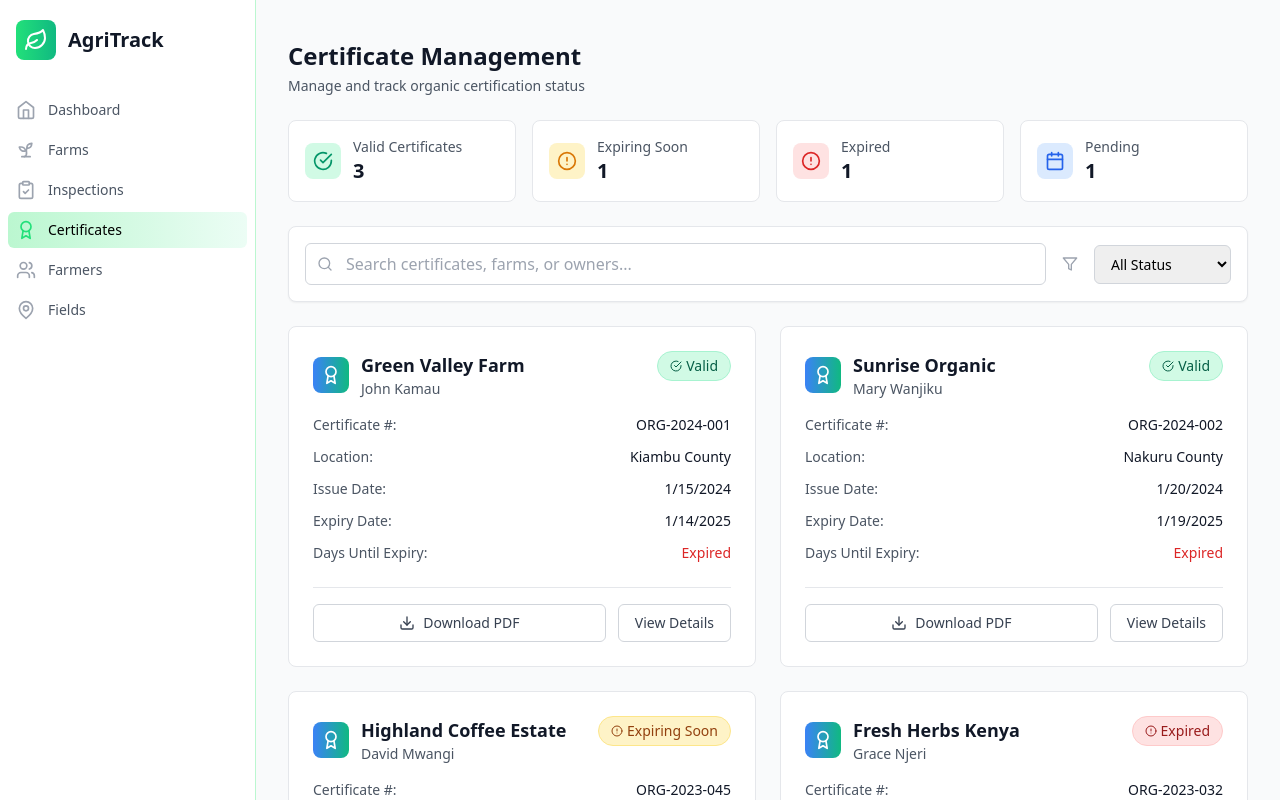
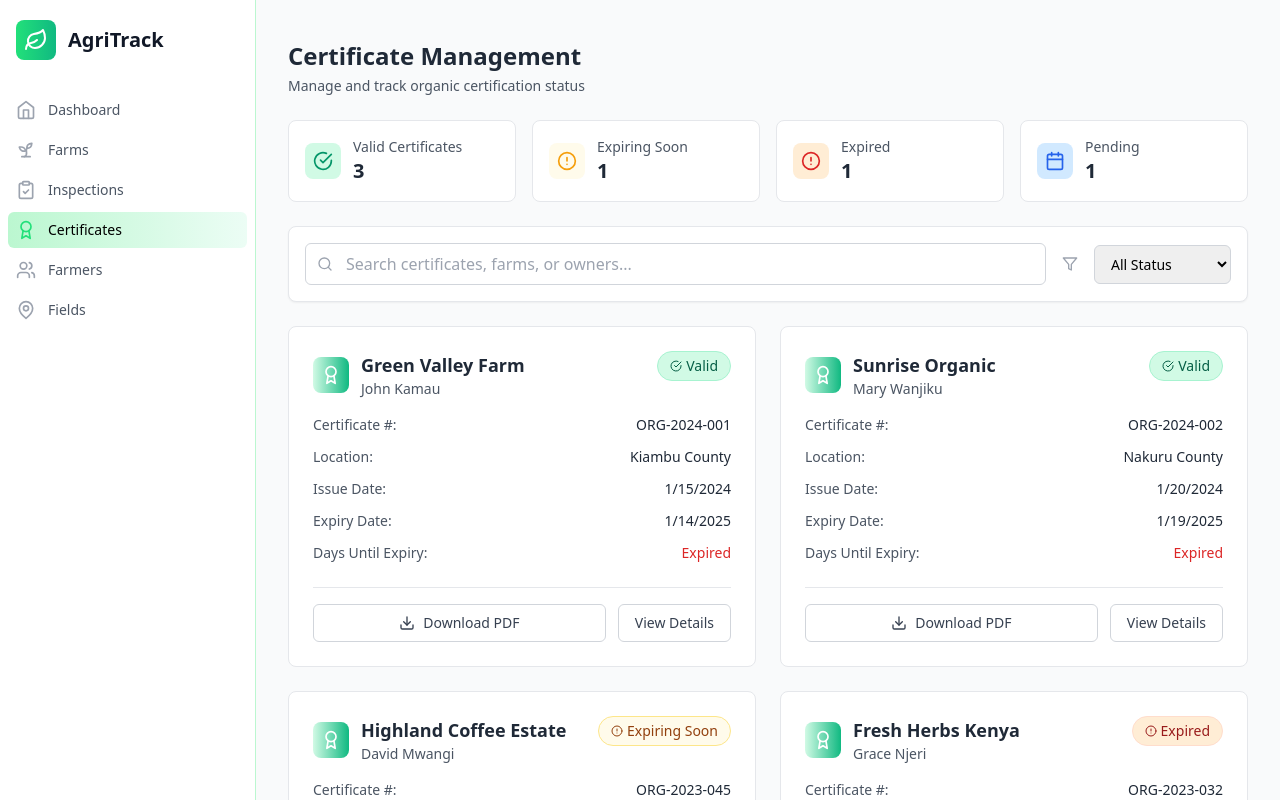
Before and after one commit to Gmatieso/organic-certification-frontend, a React (Vite) app: page /certificates in a window 1280 px wide. Shown: the top 800 px of the page. Built offline with nearby package versions, Linux system fonts and the light colour scheme.

Commit message:
Chore: Refining UI and Color Theme for CertificateManagement

```diff
--- a/src/pages/CertificateManagement.tsx
+++ b/src/pages/CertificateManagement.tsx
@@ -91,10 +91,10 @@ const CertificateManagement: React.FC = () => {
 
   const getStatusBadge = (status: string) => {
     const styles = {
-      'valid': 'bg-emerald-100 text-emerald-800 border-emerald-200',
-      'expiring-soon': 'bg-amber-100 text-amber-800 border-amber-200',
-      'expired': 'bg-red-100 text-red-800 border-red-200',
-      'pending': 'bg-blue-100 text-blue-800 border-blue-200'
+      'valid': 'bg-pesiraEmerald100 text-emerald-800 border-emerald-200',
+      'expiring-soon': 'bg-pesiraAmber100 text-amber-800 border-amber-200',
+      'expired': 'bg-pesiraRed100 text-red-800 border-pesiraRed200',
+      'pending': 'bg-pesiraBlue100 text-blue-800 border-blue-200'
     };
 
     const icons = {
@@ -137,62 +137,62 @@ const CertificateManagement: React.FC = () => {
     <div className="space-y-6">
       {/* Header */}
       <div>
-        <h1 className="text-2xl font-bold text-gray-900">Certificate Management</h1>
-        <p className="mt-1 text-sm text-gray-600">Manage and track organic certification status</p>
+        <h1 className="text-2xl font-bold text-pesiraGray900">Certificate Management</h1>
+        <p className="mt-1 text-sm text-pesiraGray600">Manage and track organic certification status</p>
       </div>
 
       {/* Summary Cards */}
       <div className="grid grid-cols-1 md:grid-cols-4 gap-4">
-        <div className="bg-white rounded-lg border border-gray-200 p-4">
+        <div className="bg-pesiraWhite rounded-lg border border-pesiraGray200 p-4">
           <div className="flex items-center">
-            <div className="bg-emerald-100 p-2 rounded-lg">
+            <div className="bg-pesiraEmerald100 p-2 rounded-lg">
               <CheckCircle className="h-5 w-5 text-emerald-600" />
             </div>
             <div className="ml-3">
-              <p className="text-sm font-medium text-gray-600">Valid Certificates</p>
-              <p className="text-xl font-bold text-gray-900">
+              <p className="text-sm font-medium text-pesiraGray600">Valid Certificates</p>
+              <p className="text-xl font-bold text-pesiraGray900">
                 {certificates.filter(c => c.status === 'valid').length}
               </p>
             </div>
           </div>
         </div>
 
-        <div className="bg-white rounded-lg border border-gray-200 p-4">
+        <div className="bg-white rounded-lg border border-pesiraGray200 p-4">
           <div className="flex items-center">
-            <div className="bg-amber-100 p-2 rounded-lg">
-              <AlertCircle className="h-5 w-5 text-amber-600" />
+            <div className="bg-pesiraAmber100 p-2 rounded-lg">
+              <AlertCircle className="h-5 w-5 text-pesiraAmber600" />
             </div>
             <div className="ml-3">
-              <p className="text-sm font-medium text-gray-600">Expiring Soon</p>
-              <p className="text-xl font-bold text-gray-900">
+              <p className="text-sm font-medium text-pesiraGray600">Expiring Soon</p>
+              <p className="text-xl font-bold text-pesiraGray900">
                 {certificates.filter(c => c.status === 'expiring-soon').length}
               </p>
             </div>
           </div>
         </div>
 
-        <div className="bg-white rounded-lg border border-gray-200 p-4">
+        <div className="bg-white rounded-lg border border-pesiraGray200 p-4">
           <div className="flex items-center">
-            <div className="bg-red-100 p-2 rounded-lg">
-              <AlertCircle className="h-5 w-5 text-red-600" />
+            <div className="bg-pesiraRed100 p-2 rounded-lg">
+              <AlertCircle className="h-5 w-5 text-pesiraRed600" />
             </div>
             <div className="ml-3">
-              <p className="text-sm font-medium text-gray-600">Expired</p>
-              <p className="text-xl font-bold text-gray-900">
+              <p className="text-sm font-medium text-pesiraGray600">Expired</p>
+              <p className="text-xl font-bold text-pesiraGray900">
                 {certificates.filter(c => c.status === 'expired').length}
               </p>
             </div>
           </div>
         </div>
 
-        <div className="bg-white rounded-lg border border-gray-200 p-4">
+        <div className="bg-pesiraWhite rounded-lg border border-pesiraGray200 p-4">
           <div className="flex items-center">
-            <div className="bg-blue-100 p-2 rounded-lg">
-              <Calendar className="h-5 w-5 text-blue-600" />
+            <div className="bg-pesiraBlue100 p-2 rounded-lg">
+              <Calendar className="h-5 w-5 text-pesiraBlue600" />
             </div>
             <div className="ml-3">
-              <p className="text-sm font-medium text-gray-600">Pending</p>
-              <p className="text-xl font-bold text-gray-900">
+              <p className="text-sm font-medium text-pesiraGray600">Pending</p>
+              <p className="text-xl font-bold text-pesiraGray900">
                 {certificates.filter(c => c.status === 'pending').length}
               </p>
             </div>
@@ -201,26 +201,26 @@ const CertificateManagement: React.FC = () => {
       </div>
 
       {/* Filters */}
-      <div className="bg-white rounded-lg shadow-sm border border-gray-200 p-4">
+      <div className="bg-pesiraWhite rounded-lg shadow-sm border border-pesiraGray200 p-4">
         <div className="flex flex-col sm:flex-row gap-4">
           <div className="flex-1">
             <div className="relative">
-              <Search className="absolute left-3 top-1/2 transform -translate-y-1/2 h-4 w-4 text-gray-400" />
+              <Search className="absolute left-3 top-1/2 transform -translate-y-1/2 h-4 w-4 text-pesiraGray400" />
               <input
                 type="text"
                 placeholder="Search certificates, farms, or owners..."
                 value={searchTerm}
                 onChange={(e) => setSearchTerm(e.target.value)}
-                className="w-full pl-10 pr-4 py-2 border border-gray-300 rounded-md focus:ring-2 focus:ring-blue-500 focus:border-transparent"
+                className="w-full pl-10 pr-4 py-2 border border-pesiraGray300 rounded-md focus:ring-2 focus:ring-pesiraGreen100 focus:border-transparent"
               />
             </div>
           </div>
           <div className="flex items-center space-x-4">
-            <Filter className="h-4 w-4 text-gray-400" />
+            <Filter className="h-4 w-4 text-pesiraGray400" />
             <select
               value={statusFilter}
               onChange={(e) => setStatusFilter(e.target.value)}
-              className="border border-gray-300 rounded-md px-3 py-2 text-sm focus:ring-2 focus:ring-blue-500 focus:border-transparent"
+              className="border border-pesiraGray300 rounded-md px-3 py-2 text-sm focus:ring-2 focus:ring-pesiraGreen100 focus:border-transparent"
             >
               <option value="all">All Status</option>
               <option value="valid">Valid</option>
@@ -238,15 +238,15 @@ const CertificateManagement: React.FC = () => {
           const daysUntilExpiry = getDaysUntilExpiry(certificate.expiryDate);
 
           return (
-            <div key={certificate.id} className="bg-white rounded-lg border border-gray-200 p-6 hover:shadow-md transition-shadow">
+            <div key={certificate.id} className="bg-pesiraWhite rounded-lg border border-pesiraGray200 p-6 hover:shadow-md transition-shadow">
               <div className="flex items-start justify-between mb-4">
                 <div className="flex items-center">
-                  <div className="bg-gradient-to-r from-blue-500 to-emerald-500 p-2 rounded-lg">
-                    <Award className="h-5 w-5 text-white" />
+                  <div className="bg-gradient-to-r from-pesiraGreen100 to-emerald-500 p-2 rounded-lg">
+                    <Award className="h-5 w-5 text-pesiraWhite" />
                   </div>
                   <div className="ml-3">
-                    <h3 className="text-lg font-semibold text-gray-900">{certificate.farmName}</h3>
-                    <p className="text-sm text-gray-600">{certificate.owner}</p>
+                    <h3 className="text-lg font-semibold text-pesiraGray900">{certificate.farmName}</h3>
+                    <p className="text-sm text-pesiraGray600">{certificate.owner}</p>
                   </div>
                 </div>
                 {getStatusBadge(certificate.status)}
@@ -254,35 +254,35 @@ const CertificateManagement: React.FC = () => {
 
               <div className="space-y-3">
                 <div className="flex justify-between text-sm">
-                  <span className="text-gray-600">Certificate #:</span>
-                  <span className="font-medium text-gray-900">{certificate.certificateNumber}</span>
+                  <span className="text-pesiraGray600">Certificate #:</span>
+                  <span className="font-medium text-pesiraGray900">{certificate.certificateNumber}</span>
                 </div>
 
                 <div className="flex justify-between text-sm">
-                  <span className="text-gray-600">Location:</span>
-                  <span className="text-gray-900">{certificate.location}</span>
+                  <span className="text-pesiraGray600">Location:</span>
+                  <span className="text-pesiraGray900">{certificate.location}</span>
                 </div>
 
                 {certificate.issueDate && (
                   <div className="flex justify-between text-sm">
-                    <span className="text-gray-600">Issue Date:</span>
-                    <span className="text-gray-900">{new Date(certificate.issueDate).toLocaleDateString()}</span>
+                    <span className="text-pesiraGray600">Issue Date:</span>
+                    <span className="text-pesiraGray900">{new Date(certificate.issueDate).toLocaleDateString()}</span>
                   </div>
                 )}
 
                 {certificate.expiryDate && (
                   <div className="flex justify-between text-sm">
-                    <span className="text-gray-600">Expiry Date:</span>
-                    <span className="text-gray-900">{new Date(certificate.expiryDate).toLocaleDateString()}</span>
+                    <span className="text-pesiraGray600">Expiry Date:</span>
+                    <span className="text-pesiraGray900">{new Date(certificate.expiryDate).toLocaleDateString()}</span>
                   </div>
                 )}
 
                 {daysUntilExpiry !== null && (
                   <div className="flex justify-between text-sm">
-                    <span className="text-gray-600">Days Until Expiry:</span>
+                    <span className="text-pesiraGray600">Days Until Expiry:</span>
                     <span className={`font-medium ${
-                      daysUntilExpiry < 30 ? 'text-red-600' :
-                      daysUntilExpiry < 90 ? 'text-amber-600' : 'text-emerald-600'
+                      daysUntilExpiry < 30 ? 'text-pesiraRed600' :
+                      daysUntilExpiry < 90 ? 'text-pesiraAmber600' : 'text-emerald-600'
                     }`}>
                       {daysUntilExpiry > 0 ? `${daysUntilExpiry} days` : 'Expired'}
                     </span>
@@ -290,11 +290,11 @@ const CertificateManagement: React.FC = () => {
                 )}
               </div>
 
-              <div className="flex space-x-3 mt-6 pt-4 border-t border-gray-200">
+              <div className="flex space-x-3 mt-6 pt-4 border-t border-pesiraGray200">
                 {certificate.status === 'pending' ? (
                   <button
                     onClick={() => handleGenerateCertificate(certificate)}
-                    className="flex-1 inline-flex items-center justify-center px-4 py-2 border border-transparent text-sm font-medium rounded-md text-white bg-gradient-to-r from-blue-600 to-emerald-600 hover:from-blue-700 hover:to-emerald-700 focus:outline-none focus:ring-2 focus:ring-offset-2 focus:ring-blue-500 transition-colors"
+                    className="flex-1 inline-flex items-center justify-center px-4 py-2 border border-transparent text-sm font-medium rounded-md text-pesiraWhite bg-gradient-to-r from-pesiraGreen500 to-pesiraEmerald hover:from-pesiraGreen500 hover:to-emerald-700 focus:outline-none focus:ring-2 focus:ring-offset-2 focus:ring-pesiraGreen100 transition-colors"
                   >
                     <Award className="h-4 w-4 mr-2" />
                     Generate Certificate
@@ -302,14 +302,14 @@ const CertificateManagement: React.FC = () => {
                 ) : (
                   <button
                     onClick={() => handleDownloadCertificate(certificate)}
-                    className="flex-1 inline-flex items-center justify-center px-4 py-2 border border-gray-300 text-sm font-medium rounded-md text-gray-700 bg-white hover:bg-gray-50 focus:outline-none focus:ring-2 focus:ring-offset-2 focus:ring-blue-500 transition-colors"
+                    className="flex-1 inline-flex items-center justify-center px-4 py-2 border border-pesiraGray300 text-sm font-medium rounded-md text-pesiraGray700 bg-pesiraWhite hover:bg-pesiraGray50 focus:outline-none focus:ring-2 focus:ring-offset-2 focus:ring-pesiraGreen100 transition-colors"
                   >
                     <Download className="h-4 w-4 mr-2" />
                     Download PDF
                   </button>
                 )}
 
-                <button className="px-4 py-2 border border-gray-300 text-sm font-medium rounded-md text-gray-700 bg-white hover:bg-gray-50 focus:outline-none focus:ring-2 focus:ring-offset-2 focus:ring-blue-500 transition-colors">
+                <button className="px-4 py-2 border border-pesiraGray300 text-sm font-medium rounded-md text-pesiraGray700 bg-pesiraWhite hover:bg-pesiraGray50 focus:outline-none focus:ring-2 focus:ring-offset-2 focus:ring-pesiraGreen100 transition-colors">
                   View Details
                 </button>
               </div>
@@ -320,9 +320,9 @@ const CertificateManagement: React.FC = () => {
 
       {filteredCertificates.length === 0 && (
         <div className="text-center py-12">
-          <Award className="mx-auto h-12 w-12 text-gray-400" />
-          <h3 className="mt-2 text-sm font-medium text-gray-900">No certificates found</h3>
-          <p className="mt-1 text-sm text-gray-500">Try adjusting your search criteria</p>
+          <Award className="mx-auto h-12 w-12 text-pesiraGray400" />
+          <h3 className="mt-2 text-sm font-medium text-pesiraGray900">No certificates found</h3>
+          <p className="mt-1 text-sm text-pesiraGray500">Try adjusting your search criteria</p>
         </div>
       )}
     </div>
--- a/tailwind.config.js
+++ b/tailwind.config.js
@@ -40,6 +40,8 @@ export default {
             pesiraPurple200: '#E0D5FF',
             pesiraBlue200: '#BBF7D0',
             pesiraEmerald200: '#A7F3D0',
+            pesiraRed200: '#FFDDCC',
+            pesiraGray700: '#374151',
         }
     },
   },
```
